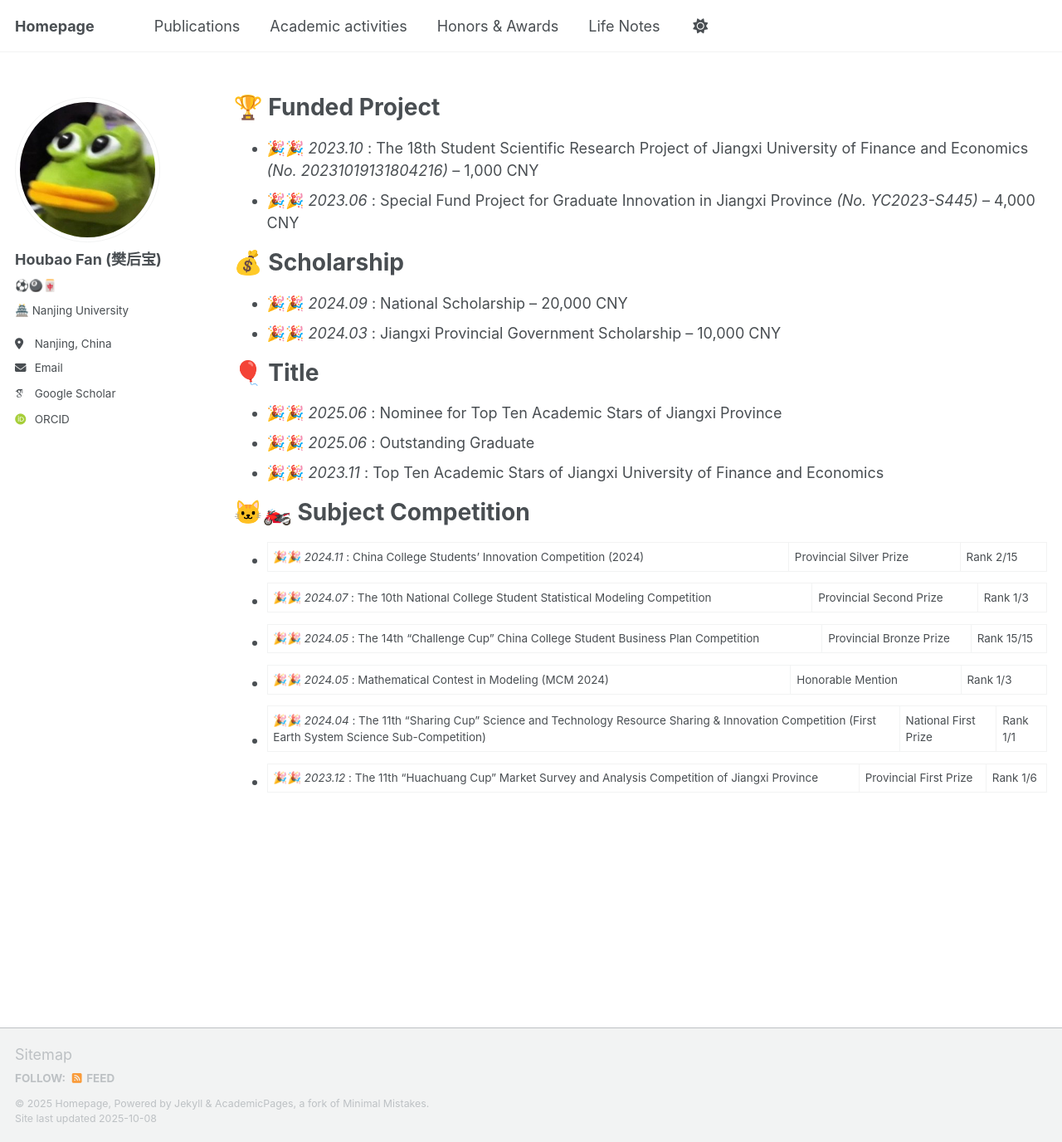
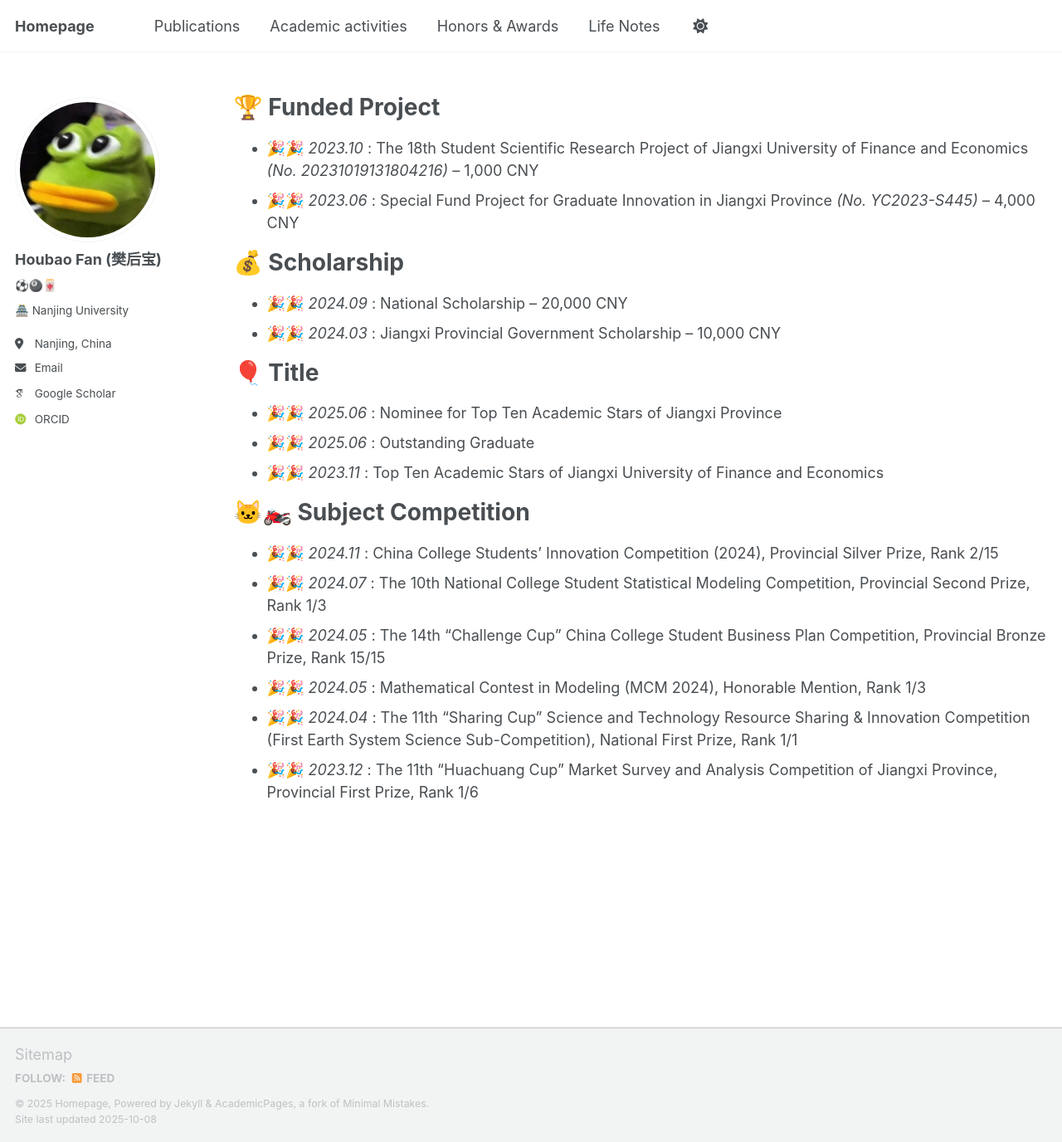
Before and after one commit to fhb0211/fhb0211.github.io, a Jekyll site: the page built from _pages/honors-and-awards.md, in a window 1280 px wide and 1376 px high. Shown: the whole window at 83% size. Built offline with Jekyll 4.4.1, drawn with Linux system fonts in a browser that asks for light colours; some web fonts are replaced; a script that is not in the unit is left out.

```diff
--- a/_pages/honors-and-awards.md
+++ b/_pages/honors-and-awards.md
@@ -19,9 +19,9 @@ author_profile: true
 - 🎉🎉 *2023.11* :  Top Ten Academic Stars of Jiangxi University of Finance and Economics
 
 # 🐱‍🏍 Subject Competition
-- 🎉🎉 *2024.11* :  China College Students' Innovation Competition (2024) | Provincial Silver Prize | Rank 2/15
-- 🎉🎉 *2024.07* :  The 10th National College Student Statistical Modeling Competition | Provincial Second Prize | Rank 1/3
-- 🎉🎉 *2024.05* :  The 14th "Challenge Cup" China College Student Business Plan Competition | Provincial Bronze Prize | Rank 15/15
-- 🎉🎉 *2024.05* :  Mathematical Contest in Modeling (MCM 2024) | Honorable Mention | Rank 1/3
-- 🎉🎉 *2024.04* :  The 11th "Sharing Cup" Science and Technology Resource Sharing & Innovation Competition (First Earth System Science Sub-Competition) | National First Prize | Rank 1/1
-- 🎉🎉 *2023.12* :  The 11th "Huachuang Cup" Market Survey and Analysis Competition of Jiangxi Province | Provincial First Prize | Rank 1/6
+- 🎉🎉 *2024.11* :  China College Students' Innovation Competition (2024), Provincial Silver Prize, Rank 2/15
+- 🎉🎉 *2024.07* :  The 10th National College Student Statistical Modeling Competition, Provincial Second Prize, Rank 1/3
+- 🎉🎉 *2024.05* :  The 14th "Challenge Cup" China College Student Business Plan Competition, Provincial Bronze Prize, Rank 15/15
+- 🎉🎉 *2024.05* :  Mathematical Contest in Modeling (MCM 2024), Honorable Mention, Rank 1/3
+- 🎉🎉 *2024.04* :  The 11th "Sharing Cup" Science and Technology Resource Sharing & Innovation Competition (First Earth System Science Sub-Competition), National First Prize, Rank 1/1
+- 🎉🎉 *2023.12* :  The 11th "Huachuang Cup" Market Survey and Analysis Competition of Jiangxi Province, Provincial First Prize, Rank 1/6
```
